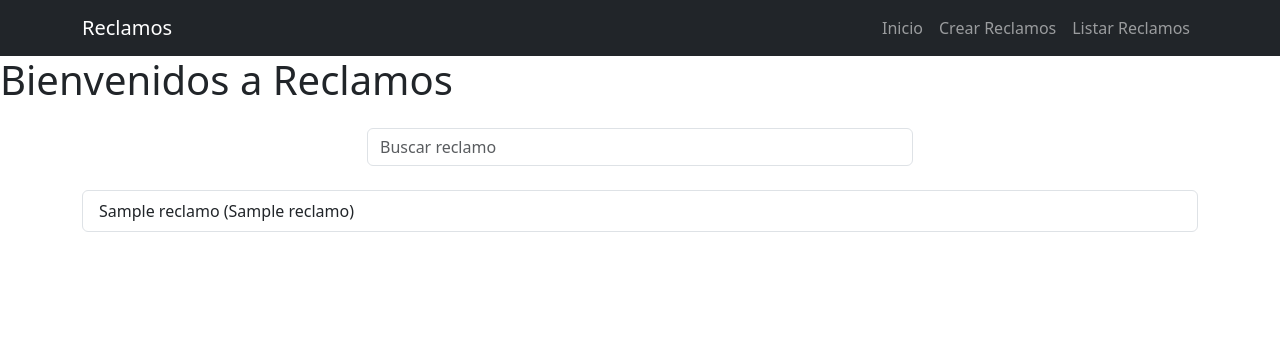
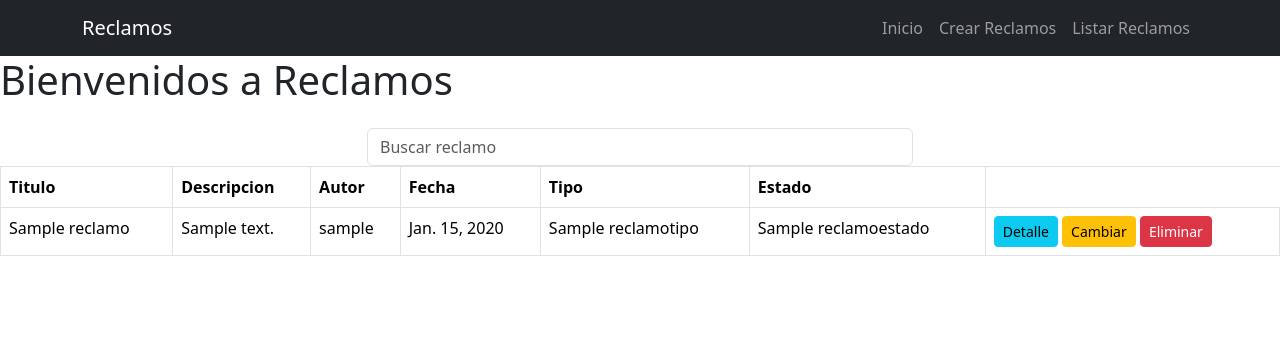
Before and after one commit to GitAlfredoFernandez/alfredo-fernandez-reclamos, a Django app: page /reclamo-listar/ in a window 1280 px wide. Shown: the top 356 px of the page. Run offline with Django 5.2, Linux system fonts and the light colour scheme; tables that the repository leaves empty hold one stand-in row (values such as "Sample post"); some libraries are stand-ins or nearby versions.

Commit message:
nuevas tablas de estado y tipo

```diff
--- a/reclamos/models.py
+++ b/reclamos/models.py
@@ -1,13 +1,45 @@
 from django.db import models
 from django.contrib.auth.models import User
 
+class ReclamoTipo(models.Model):
+    nombre = models.CharField(max_length=50)
+    descripcion = models.TextField(null=True, blank=True)
+    activo = models.BooleanField(default=True)
+
+    def __str__(self):
+        return self.nombre
+
+    @classmethod
+    def get_default_pk(cls):
+        tipo, _ = cls.objects.get_or_create(
+            nombre='General',
+            defaults={'descripcion': 'Reclamos generales'}
+        )
+        return tipo.pk
+
+class ReclamoEstado(models.Model):
+    nombre = models.CharField(max_length=50)
+    descripcion = models.TextField(null=True, blank=True)
+    activo = models.BooleanField(default=True)
+
+    def __str__(self):
+        return self.nombre
+
+    @classmethod
+    def get_default_pk(cls):
+        estado, _ = cls.objects.get_or_create(
+            nombre='Nuevo',
+            defaults={'descripcion': 'Reclamo recién creado'}
+        )
+        return estado.pk
 
 class Reclamo(models.Model):
     titulo = models.CharField(max_length=100)
-    nombre_apellido  = models.CharField(max_length=20)
     descripcion = models.TextField(null=True, blank=True)
     fecha = models.DateField(auto_now_add=True)
     autor = models.ForeignKey(User, on_delete=models.PROTECT)
+    reclamo_estado = models.ForeignKey(ReclamoEstado, on_delete=models.PROTECT, null=False, default=ReclamoEstado.get_default_pk)
+    reclamo_tipo = models.ForeignKey(ReclamoTipo, on_delete=models.PROTECT, null=False, default=ReclamoTipo.get_default_pk)
 
     def __str__(self):
-        return f'{self.titulo} ({self.nombre_apellido})'
+        return f'{self.titulo} ({self.reclamo_estado.nombre})'
--- a/reclamos/templates/reclamos/reclamo-listar.html
+++ b/reclamos/templates/reclamos/reclamo-listar.html
@@ -11,15 +11,36 @@
         </div>
       </div>
     {% if reclamos %}
-    <div class="container mt-4">
-        <ul class="list-group">
-            {% for reclamo in reclamos %}
-            <li class="list-group-item d-flex justify-content-between align-items-center">
-                {{reclamo}}
-            </li>
-            {% endfor %}
-        </ul>
-    </div>
+      <div class="table-responsive">
+          <table class="table table-bordered">
+            <thead>
+                  <tr>
+                      <th>Titulo</th>
+                      <th>Descripcion</th>
+                      <th>Autor</th>
+                      <th>Fecha</th>
+                      <th>Tipo</th>
+                      <th>Estado</th>
+                  </tr>
+              </thead>
+              <tbody>
+                  {% for reclamo in reclamos %}
+                  <tr>
+                      <td>{{reclamo.titulo}}</td>
+                      <td>{{reclamo.descripcion}}</td>
+                      <td>{{reclamo.autor}}</td>
+                      <td>{{reclamo.fecha}}</td>
+                      <td>{{reclamo.reclamo_tipo.nombre}}</td>
+                      <td>{{reclamo.reclamo_estado.nombre}}</td>
+                      <td>
+                        <a href="#" class="btn btn-sm btn-info">Detalle</a>
+                        <a href="#" class="btn btn-sm btn-warning">Cambiar</a>
+                        <a href="#" class="btn btn-sm btn-danger">Eliminar</a>
+                      </td>
+                    </tr>
+                    {% endfor %}
+          </table>
+      </div>
     {% else %}
     No existen reclamos cargados.
     {% endif %}
--- a/reclamos/urls.py
+++ b/reclamos/urls.py
@@ -1,8 +1,8 @@
 from django.urls import path
-from reclamos.views import inicio, reclamo_crear, reclamo_listar
+from . import views
 
 urlpatterns = [
-    path('', inicio, name="inicio"),
-    path('reclamo-crear/', reclamo_crear, name="reclamo_crear"),
-    path('reclamo-listar/', reclamo_listar, name="reclamo_listar"),
+    path('', views.inicio, name="inicio"),
+    path('reclamo-crear/', views.reclamo_crear, name="reclamo_crear"),
+    path('reclamo-listar/', views.ReclamoListView.as_view(), name="reclamo_listar"),
 ]
--- a/reclamos/views.py
+++ b/reclamos/views.py
@@ -1,7 +1,8 @@
 from django.shortcuts import render, redirect
 from django.http import HttpResponse
-from reclamos.models import Reclamo
+from reclamos.models import Reclamo, ReclamoEstado, ReclamoTipo
 from reclamos.forms import ReclamoCrear
+from django.views.generic import ListView
 
 def inicio(request):
     # return HttpResponse("<h1>ESTE ES MI PRIMERA VISTA</h1>")
@@ -17,18 +18,21 @@ def reclamo_crear(request):
             print('Cleaned Data:', formulario.cleaned_data)
             reclamo = Reclamo(
                 titulo=formulario.cleaned_data.get('titulo'),
-                nombre_apellido=formulario.cleaned_data.get('nombre_apellido'),
-                descripcion=formulario.cleaned_data.get('descripcion')
+                descripcion=formulario.cleaned_data.get('descripcion'),
+                reclamo_tipo=formulario.cleaned_data.get('reclamo_tipo'),
+                reclamo_estado=formulario.cleaned_data.get('reclamo_estado')
             )
             reclamo.save()
             return redirect("reclamo_listar")
 
     return render(request, 'reclamos/reclamo-crear.html', {'formulario': formulario})
 
-def reclamo_listar(request):
-    busqueda = request.GET.get('q',None)
-    if busqueda:
-        reclamos = Reclamo.objects.filter(titulo__icontains=busqueda)
-    else:
-        reclamos = Reclamo.objects.all()
-    return render(request, 'reclamos/reclamo-listar.html', context={'reclamos': reclamos})
+
+
+class ReclamoListView(ListView):
+    model = Reclamo
+    template_name = 'reclamos/reclamo-listar.html'
+    context_object_name = 'reclamos'
+
+    def get_queryset(self):
+        return Reclamo.objects.select_related('reclamo_estado','reclamo_tipo')
```
Also changed, not shown: reclamos/admin.py (+6 -3 lines), reclamos/forms.py (+9 -1 lines), reclamos/migrations/0001_initial.py.
